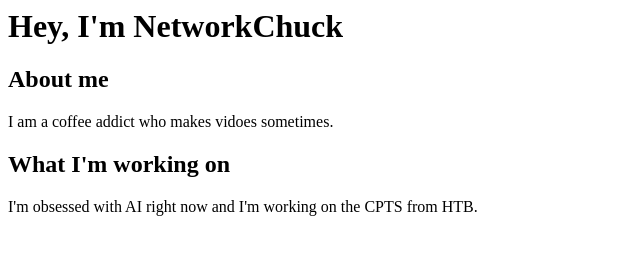
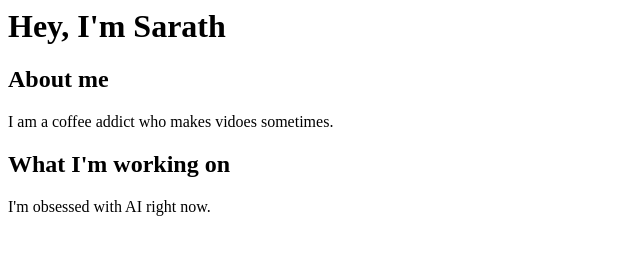
Before and after one commit to sarathpittala/mywebsite, a plain HTML site: page index.html in a window 1280 px wide. Shown: the whole page, without its empty margins (0-640 px from the left). Drawn offline with Linux system fonts and the light colour scheme.

Commit message:
Update index.html

```diff
--- a/index.html
+++ b/index.html
@@ -1,7 +1,7 @@
 
 <html>
     <h1>
-        Hey, I'm NetworkChuck
+        Hey, I'm Sarath
     </h1>
     <body>
         <h2>About me</h2>
@@ -10,7 +10,7 @@
         </p>
         <h2>What I'm working on</h2>
         <p>
-            I'm obsessed with AI right now and I'm working on the CPTS from HTB.
+            I'm obsessed with AI right now.
         </p>
     </body>
 </html>
```
